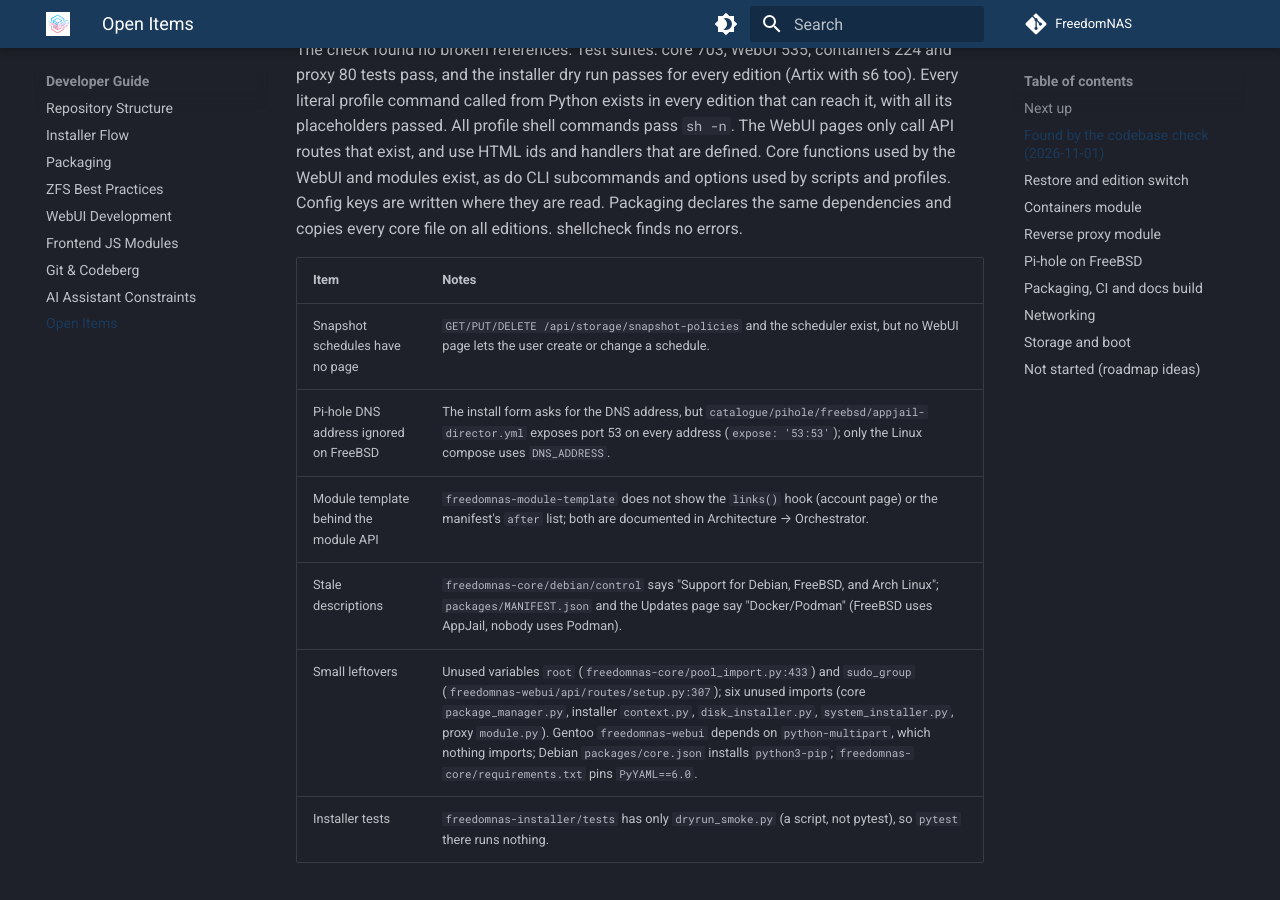
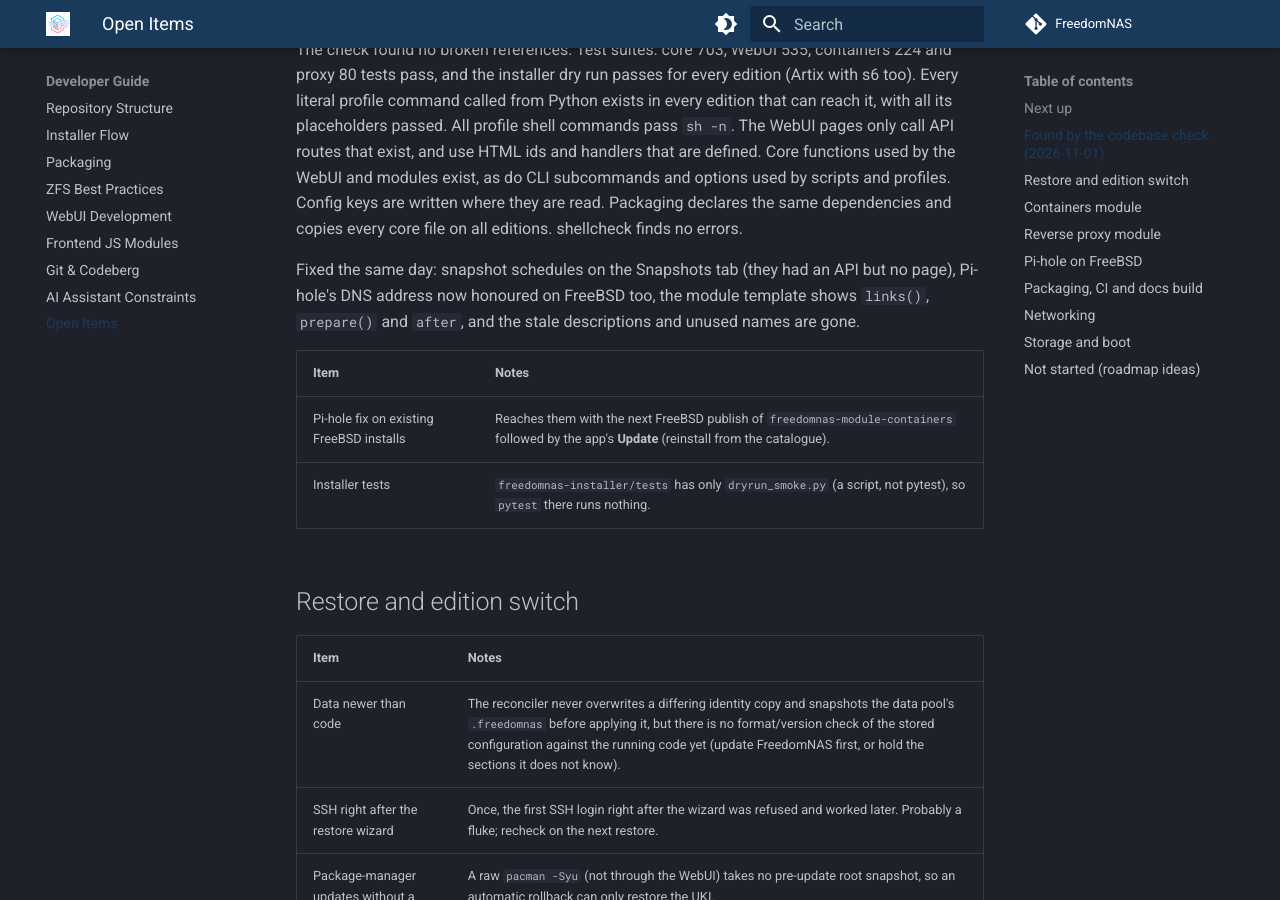
Before and after one commit to FreedomNAS/freedomnas-docs, an MkDocs documentation site: the page built from docs/developer/open-items.md, in a window 1280 px wide and 900 px high, scrolled down 899 px. Built offline with MkDocs 1.6.1 and Material for MkDocs 9.7.7, drawn with Linux system fonts in a browser that asks for light colours.

Commit message:
Record the fixes after the codebase check

```diff
--- a/docs/developer/open-items.md
+++ b/docs/developer/open-items.md
@@ -29,13 +29,14 @@ options used by scripts and profiles. Config keys are written where they are
 read. Packaging declares the same dependencies and copies every core file on
 all editions. shellcheck finds no errors.
 
+Fixed the same day: snapshot schedules on the Snapshots tab (they had an API
+but no page), Pi-hole's DNS address now honoured on FreeBSD too, the module
+template shows `links()`, `prepare()` and `after`, and the stale descriptions
+and unused names are gone.
+
 | Item | Notes |
 |------|-------|
-| Snapshot schedules have no page | `GET/PUT/DELETE /api/storage/snapshot-policies` and the scheduler exist, but no WebUI page lets the user create or change a schedule. |
-| Pi-hole DNS address ignored on FreeBSD | The install form asks for the DNS address, but `catalogue/pihole/freebsd/appjail-director.yml` exposes port 53 on every address (`expose: '53:53'`); only the Linux compose uses `DNS_ADDRESS`. |
-| Module template behind the module API | `freedomnas-module-template` does not show the `links()` hook (account page) or the manifest's `after` list; both are documented in Architecture → Orchestrator. |
-| Stale descriptions | `freedomnas-core/debian/control` says "Support for Debian, FreeBSD, and Arch Linux"; `packages/MANIFEST.json` and the Updates page say "Docker/Podman" (FreeBSD uses AppJail, nobody uses Podman). |
-| Small leftovers | Unused variables `root` (`freedomnas-core/pool_import.py:433`) and `sudo_group` (`freedomnas-webui/api/routes/setup.py:307`); six unused imports (core `package_manager.py`, installer `context.py`, `disk_installer.py`, `system_installer.py`, proxy `module.py`). Gentoo `freedomnas-webui` depends on `python-multipart`, which nothing imports; Debian `packages/core.json` installs `python3-pip`; `freedomnas-core/requirements.txt` pins `PyYAML==6.0`. |
+| Pi-hole fix on existing FreeBSD installs | Reaches them with the next FreeBSD publish of `freedomnas-module-containers` followed by the app's **Update** (reinstall from the catalogue). |
 | Installer tests | `freedomnas-installer/tests` has only `dryrun_smoke.py` (a script, not pytest), so `pytest` there runs nothing. |
 
 ## Restore and edition switch
```
Also changed, not shown: docs/user-guide/containers.md (+1 -1 lines).
